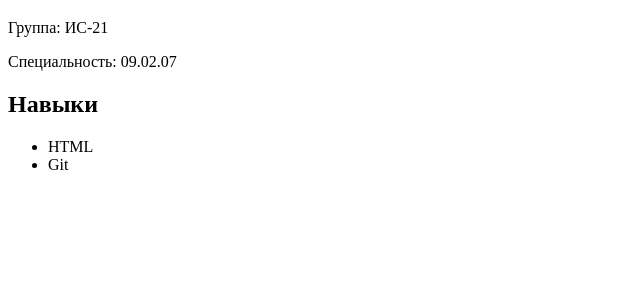
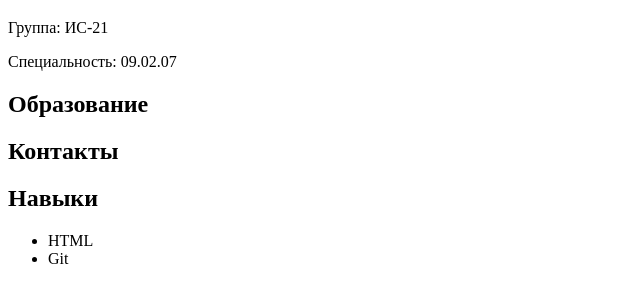
Before and after one commit to wosclaa/student-card, a plain HTML site: page index.html in a window 1280 px wide. Shown: the part 95-398 px from the top of the page, without its empty margins (0-640 px from the left). Drawn offline with Linux system fonts and the light colour scheme.

Commit message:
Update index.html

```diff
--- a/index.html
+++ b/index.html
@@ -1,6 +1,9 @@
 <!DOCTYPE html>
 <html lang="ru">
 <head>
+<style>
+ family
+</style>
   <meta charset="UTF-8">
   <title>Визитка студента</title>
 </head>
@@ -9,7 +12,8 @@
   <h1>Иванов Иван Иванович</h1>
   <p>Группа: ИС-21</p>
   <p>Специальность: 09.02.07</p>
-
+   <h2>Образование</h2> <!--Добавлен раздел Образование -->
+   <h2>Контакты</h2> <!--Добавлен раздел Контакты-->
   <h2>Навыки</h2>
   <ul>
     <li>HTML</li>
```
